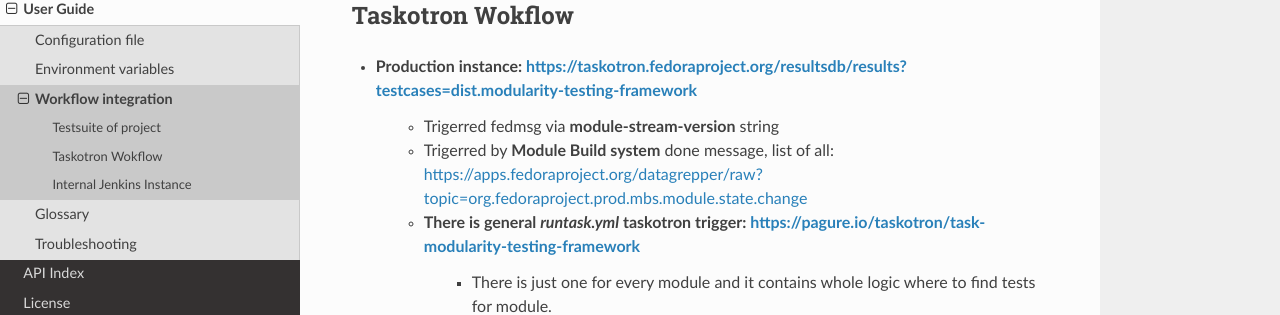
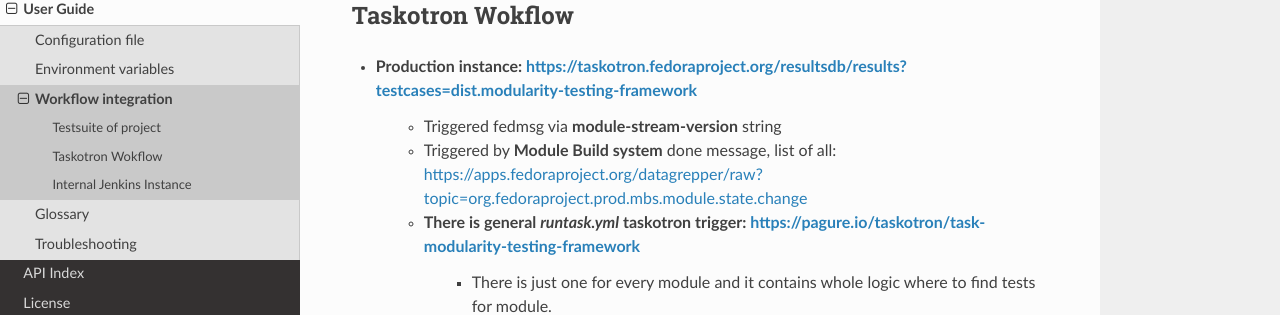
Before and after one commit to fedora-modularity/meta-test-family, a Sphinx documentation site: the page built from docs/user_guide/scheduling.rst, in a window 1280 px wide and 1400 px high, scrolled down 328 px. Shown: the part 141-456 px from the top of the window. Built offline with Sphinx 7.4.7 and the Read the Docs theme 2.0.0, drawn with Linux system fonts in a browser that asks for light colours; pages that are not in the unit, such as notebooks, are missing from menus; some of the changed text lies outside the part shown.

Commit message:
fix typos

```diff
--- a/docs/user_guide/scheduling.rst
+++ b/docs/user_guide/scheduling.rst
@@ -15,8 +15,8 @@
 Taskotron Wokflow
 ----------------------------
 - Production instance: https://taskotron.fedoraproject.org/resultsdb/results?testcases=dist.modularity-testing-framework
-    - Trigerred fedmsg via **module-stream-version** string
-    - Trigerred by **Module Build system** done message, list of all: https://apps.fedoraproject.org/datagrepper/raw?topic=org.fedoraproject.prod.mbs.module.state.change
+    - Triggered fedmsg via **module-stream-version** string
+    - Triggered by **Module Build system** done message, list of all: https://apps.fedoraproject.org/datagrepper/raw?topic=org.fedoraproject.prod.mbs.module.state.change
     - There is general `runtask.yml` taskotron trigger: https://pagure.io/taskotron/task-modularity-testing-framework
         - There is just one for every module and it contains whole logic where to find tests for module.
         - Not needed to duplicate `runtash.yml` for each component. Scheduler is same (existing Makefile)
@@ -37,7 +37,7 @@
 Internal Jenkins Instance
 ----------------------------
 - Production instance: `hidden`
-    - Trigerred via `fedmsg file`
+    - Triggered via `fedmsg file`
         - Used **tools/run-them.sh** script, for same behaviour as Taskotron
     - **run-them.sh** script for Jenkins based on whole fedmsg
         - Test Subject: Same as *Taskotron Workflow*
```
